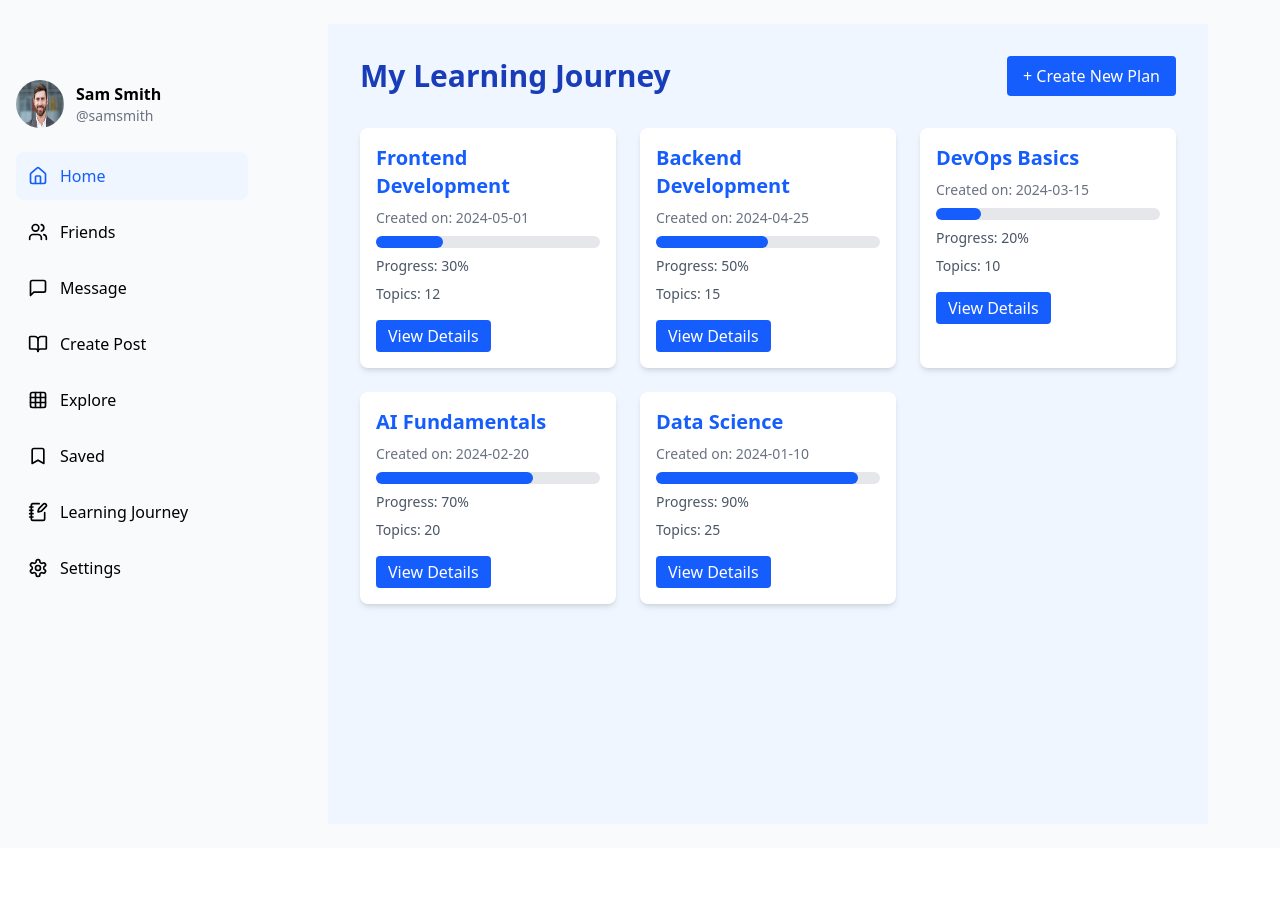
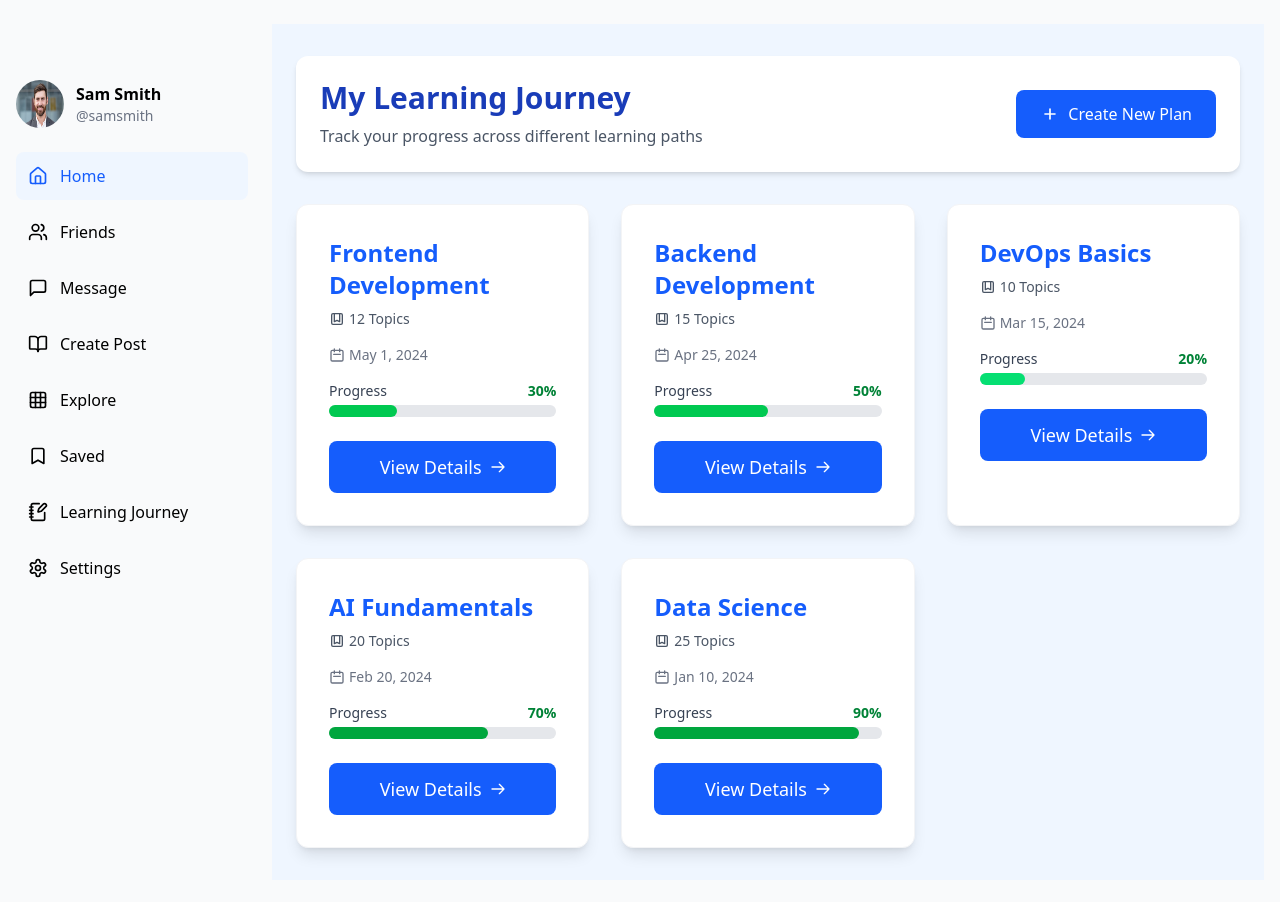
Before and after one commit to HarshanaAbeyrathne/paf_frontend, a React (Vite) app: page /my-learning-journey in a window 1280 px wide. Before the commit the page ends 848 px from the top, so only its background shows below. Built offline with nearby package versions, Linux system fonts and the light colour scheme; no server answers.

Commit message:
final changes

```diff
--- a/src/components/LearningPlanCard.tsx
+++ b/src/components/LearningPlanCard.tsx
@@ -1,44 +1,77 @@
 import React from 'react';
-import { useNavigate } from 'react-router-dom'; // import navigate
+import { useNavigate } from 'react-router-dom';
 
 interface LearningPlanProps {
   plan: {
     id: number;
     name: string;
-    createdAt: string; // created date
-    progress: number;  // progress percentage
-    topicsCount: number; // number of topics
+    createdAt: string;
+    progress: number;
+    topicsCount: number;
   };
 }
 
 const LearningPlanCard: React.FC<LearningPlanProps> = ({ plan }) => {
-  const navigate = useNavigate(); // initialize navigate
+  const navigate = useNavigate();
 
   const handleViewDetails = () => {
-    navigate(`/learning-plan/${plan.id}`); // navigate to plan details
+    navigate(`/learning-plan/${plan.id}`);
+  };
+
+  // Format date to be more readable
+  const formatDate = (dateString: string) => {
+    const date = new Date(dateString);
+    return date.toLocaleDateString('en-US', {
+      month: 'short',
+      day: 'numeric',
+      year: 'numeric'
+    });
   };
 
   return (
-    <div className="bg-white rounded-lg shadow-md p-4 w-64">
-      <h2 className="text-blue-600 font-bold text-xl mb-2">{plan.name}</h2>
-      <p className="text-gray-500 text-sm mb-2">Created on: {plan.createdAt}</p>
+    <div className="bg-white rounded-xl shadow-lg p-8 w-96 border border-gray-100 hover:shadow-xl transition-shadow duration-300">
+      <div className="mb-4">
+        <h2 className="text-blue-600 font-bold text-2xl mb-2 line-clamp-2">{plan.name}</h2>
+        <p className="text-gray-600 text-sm flex items-center">
+          <svg className="w-4 h-4 mr-1" fill="none" stroke="currentColor" viewBox="0 0 24 24" xmlns="http://www.w3.org/2000/svg">
+            <path strokeLinecap="round" strokeLinejoin="round" strokeWidth={2} d="M16 4v12l-4-2-4 2V4M6 20h12a2 2 0 002-2V6a2 2 0 00-2-2H6a2 2 0 00-2 2v12a2 2 0 002 2z" />
+          </svg>
+          {plan.topicsCount} {plan.topicsCount === 1 ? 'Topic' : 'Topics'}
+        </p>
+      </div>
+
+      <p className="text-gray-500 text-sm mb-4 flex items-center">
+        <svg className="w-4 h-4 mr-1" fill="none" stroke="currentColor" viewBox="0 0 24 24" xmlns="http://www.w3.org/2000/svg">
+          <path strokeLinecap="round" strokeLinejoin="round" strokeWidth={2} d="M8 7V3m8 4V3m-9 8h10M5 21h14a2 2 0 002-2V7a2 2 0 00-2-2H5a2 2 0 00-2 2v12a2 2 0 002 2z" />
+        </svg>
+        {formatDate(plan.createdAt)}
+      </p>
 
       {/* Progress Bar */}
-      <div className="w-full bg-gray-200 rounded-full h-3 mb-2">
-        <div
-          className="bg-blue-600 h-3 rounded-full"
-          style={{ width: `${plan.progress}%` }}
-        ></div>
+      <div className="mb-2">
+        <div className="flex justify-between items-center mb-1">
+          <span className="text-sm font-medium text-gray-700">Progress</span>
+          <span className="text-sm font-semibold text-green-700">{plan.progress}%</span>
+        </div>
+        <div className="w-full bg-gray-200 rounded-full h-3">
+          <div
+            className={`h-3 rounded-full ${
+              plan.progress < 30 ? 'bg-green-400' :
+              plan.progress < 70 ? 'bg-green-500' : 'bg-green-600'
+            }`}
+            style={{ width: `${plan.progress}%` }}
+          ></div>
+        </div>
       </div>
-      <p className="text-gray-600 text-sm mb-2">Progress: {plan.progress}%</p>
-
-      <p className="text-gray-600 text-sm mb-4">Topics: {plan.topicsCount}</p>
 
       <button
-        onClick={handleViewDetails} // add the handler
-        className="bg-blue-600 text-white px-3 py-1 rounded hover:bg-blue-700"
+        onClick={handleViewDetails}
+        className="mt-6 w-full bg-blue-600 text-white px-4 py-3 rounded-lg font-medium hover:bg-blue-700 focus:ring-2 focus:ring-blue-300 focus:outline-none transition-colors duration-200 flex items-center justify-center text-lg"
       >
-        View Details
+        <span>View Details</span>
+        <svg className="w-4 h-4 ml-2" fill="none" stroke="currentColor" viewBox="0 0 24 24" xmlns="http://www.w3.org/2000/svg">
+          <path strokeLinecap="round" strokeLinejoin="round" strokeWidth={2} d="M14 5l7 7m0 0l-7 7m7-7H3" />
+        </svg>
       </button>
     </div>
   );
--- a/src/pages/LearningPlanDetails.tsx
+++ b/src/pages/LearningPlanDetails.tsx
@@ -36,6 +36,9 @@ const LearningPlanDetails: React.FC = () => {
       },
     ],
   });
+
+  const [planName, setPlanName] = useState(''); // Your current plan name
+//const [isEditMode, setIsEditMode] = useState(false); // Already in your code
 
   // Track the state for edit form visibility
   const [isEditMode, setIsEditMode] = useState(false);
@@ -111,6 +114,50 @@ const LearningPlanDetails: React.FC = () => {
     });
   };
 
+  const handleDeletePlan = () => {
+    Swal.fire({
+      title: 'Are you sure?',
+      text: 'This will delete the entire plan!',
+      icon: 'warning',
+      showCancelButton: true,
+      confirmButtonColor: '#d33',
+      cancelButtonColor: '#3085d6',
+      confirmButtonText: 'Yes, delete it!',
+    }).then((result) => {
+      if (result.isConfirmed) {
+        // Logic to delete the plan (currently just navigate back)
+        Swal.fire('Deleted!', 'The learning plan has been deleted.', 'success');
+        navigate('/my-learning-journey');
+      }
+    });
+  };
+
+  const handleEditPlan = () => {
+    Swal.fire({
+      title: 'Edit Plan Name',
+      input: 'text',
+      inputLabel: 'New Plan Name',
+      inputPlaceholder: 'Enter new plan name',
+      showCancelButton: true,
+      confirmButtonText: 'Save',
+      cancelButtonText: 'Cancel',
+      inputValidator: (value) => {
+        if (!value) {
+          return 'Plan name cannot be empty!';
+        }
+      },
+    }).then((result) => {
+      if (result.isConfirmed && result.value) {
+        // Update the plan name here
+        setPlanName(result.value);
+        setIsEditMode(true);
+        Swal.fire('Saved!', 'Your plan name has been updated.', 'success');
+      }
+    });
+  };
+
+
+
   return (
     <div className="min-h-screen bg-blue-50 p-8 max-w-4xl mx-auto">
       {/* Top Navigation Buttons */}
@@ -122,12 +169,24 @@ const LearningPlanDetails: React.FC = () => {
           &larr; Back to Plans
         </button>
         <div className="space-x-4">
+
+
+          <div className="space-x-4">
           <button
-            onClick={() => setIsEditMode(true)}
-            className="bg-blue-600 text-white px-4 py-2 rounded hover:bg-blue-700"
-          >
-            Edit Plan
-          </button>
+  onClick={handleEditPlan}
+  className="bg-blue-600 text-white px-4 py-2 rounded hover:bg-blue-700"
+>
+  Edit Plan
+</button>
+
+  <button
+    onClick={() => handleDeletePlan()} // We'll create this function below
+    className="bg-red-600 text-white px-4 py-2 rounded hover:bg-red-700"
+  >
+    Delete Plan
+  </button>
+</div>
+
         </div>
       </div>
 
--- a/src/pages/MyLearningJourney.tsx
+++ b/src/pages/MyLearningJourney.tsx
@@ -56,30 +56,62 @@ const MyLearningJourney: React.FC = () => {
       <main className="flex-1 container mx-auto px-4 py-6 flex">
         {/* Left Sidebar (Navbar) */}
         <Navbar />
-    <div className="min-h-screen bg-blue-50 p-8 max-w-6xl mx-auto">
-      <div className="flex justify-between items-center mb-8">
+
+        {/* Main content area */}
+        <div className="flex-1 bg-blue-50">
+          <div className="max-w-7xl mx-auto px-6 py-8">
+            {/* Header section */}
+            <div className="bg-white rounded-xl shadow-md p-6 mb-8">
+              <div className="flex flex-col md:flex-row justify-between items-center space-y-4 md:space-y-0">
+                <div>
                   <h1 className="text-3xl font-bold text-blue-800">My Learning Journey</h1>
+                  <p className="text-gray-600 mt-2">Track your progress across different learning paths</p>
+                </div>
                 <button
                   onClick={handleCreateNewPlan}
-          className="bg-blue-600 text-white px-4 py-2 rounded hover:bg-blue-700"
+                  className="bg-blue-600 text-white px-6 py-3 rounded-lg font-medium hover:bg-blue-700 transition-colors duration-200 flex items-center"
                 >
-          + Create New Plan
+                  <svg className="w-5 h-5 mr-2" fill="none" stroke="currentColor" viewBox="0 0 24 24" xmlns="http://www.w3.org/2000/svg">
+                    <path strokeLinecap="round" strokeLinejoin="round" strokeWidth={2} d="M12 6v6m0 0v6m0-6h6m-6 0H6" />
+                  </svg>
+                  Create New Plan
                 </button>
               </div>
+            </div>
 
+            {/* Loading state */}
             {loading ? (
-        <p className="text-gray-600">Loading plans...</p>
+              <div className="flex justify-center items-center h-64">
+                <div className="animate-spin rounded-full h-12 w-12 border-t-2 border-b-2 border-blue-500"></div>
+              </div>
             ) : (
-        <div className="grid grid-cols-1 md:grid-cols-2 lg:grid-cols-3 gap-6">
+              <>
+                {/* Cards grid */}
                 {plans.length > 0 ? (
-            plans.map((plan) => (
-              <LearningPlanCard key={plan.id} plan={plan} />
-            ))
+                  <div className="grid grid-cols-1 lg:grid-cols-2 xl:grid-cols-3 gap-8">
+                    {plans.map((plan) => (
+                      <div key={plan.id} className="flex justify-center">
+                        <LearningPlanCard plan={plan} />
+                      </div>
+                    ))}
+                  </div>
                 ) : (
-            <p className="text-gray-600">No learning plans created yet.</p>
+                  <div className="bg-white rounded-xl shadow-md p-12 text-center">
+                    <svg className="w-16 h-16 mx-auto text-gray-400" fill="none" stroke="currentColor" viewBox="0 0 24 24" xmlns="http://www.w3.org/2000/svg">
+                      <path strokeLinecap="round" strokeLinejoin="round" strokeWidth={1.5} d="M12 6.253v13m0-13C10.832 5.477 9.246 5 7.5 5S4.168 5.477 3 6.253v13C4.168 18.477 5.754 18 7.5 18s3.332.477 4.5 1.253m0-13C13.168 5.477 14.754 5 16.5 5c1.747 0 3.332.477 4.5 1.253v13C19.832 18.477 18.247 18 16.5 18c-1.746 0-3.332.477-4.5 1.253" />
+                    </svg>
+                    <p className="text-gray-600 mt-4 text-xl">No learning plans created yet.</p>
+                    <button
+                      onClick={handleCreateNewPlan}
+                      className="mt-6 bg-blue-600 text-white px-6 py-2 rounded-lg font-medium hover:bg-blue-700"
+                    >
+                      Get Started
+                    </button>
+                  </div>
+                )}
+              </>
             )}
           </div>
-      )}
         </div>
       </main>
     </div>
```
Lines whose indentation alone changed are shown as unchanged.
